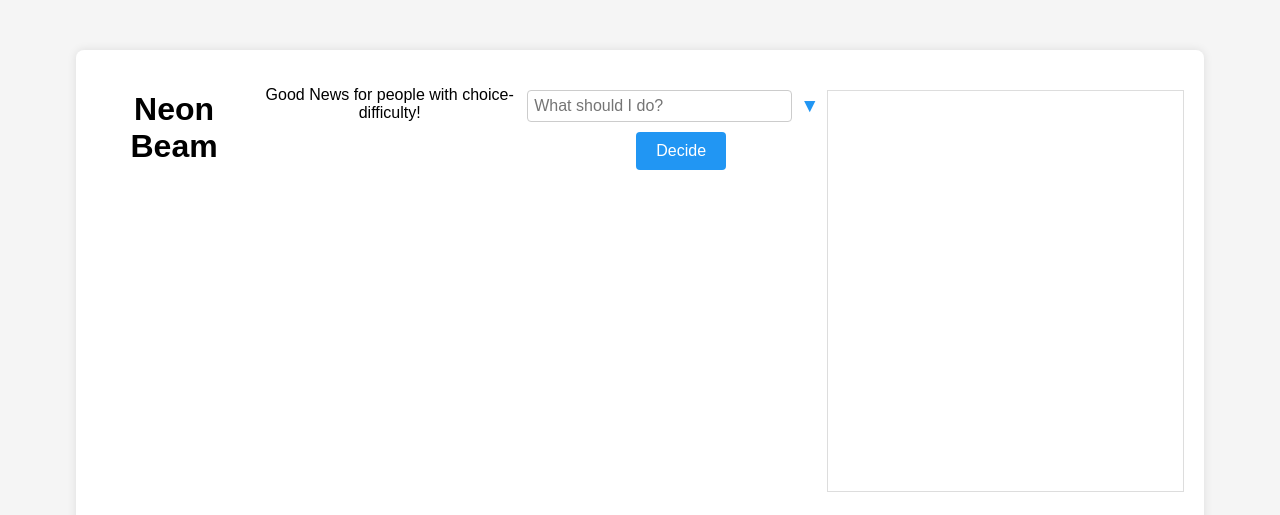
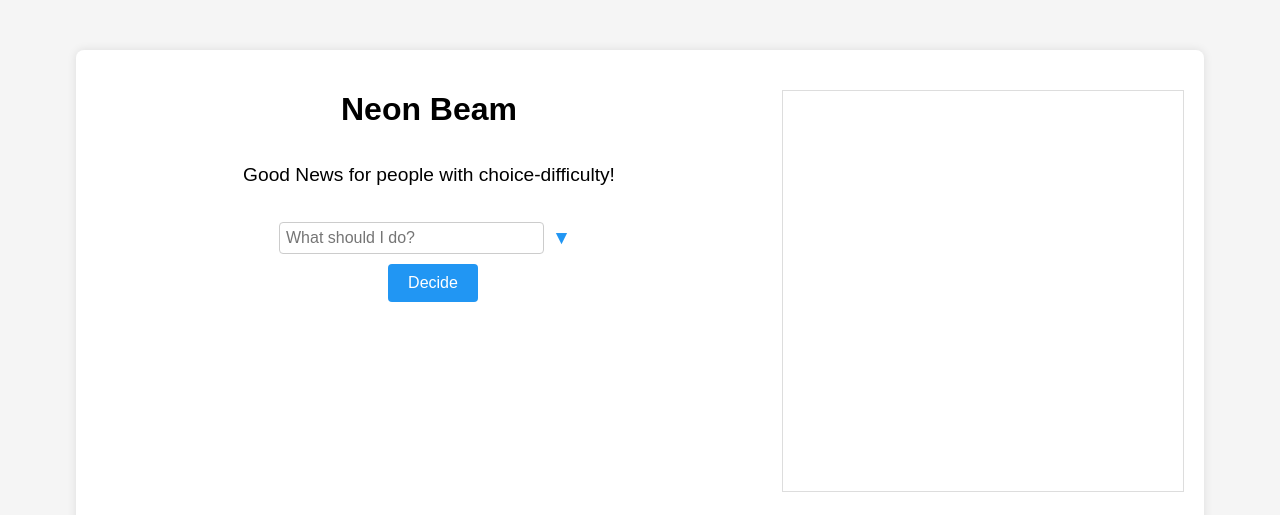
Before and after one commit to WFYishere/NeonBeam, a website: page public/index.html in a window 1280 px wide. Drawn offline with Linux system fonts and the light colour scheme.

Commit message:
html reorganize for section devide

```diff
--- a/public/index.html
+++ b/public/index.html
@@ -12,6 +12,8 @@
 
   <body>
     <div class="container">
+        <!-- Left Section -->
+        <div class="left-section">
             <h1>Neon Beam</h1>
             <p>Good News for people with choice-difficulty!</p>
 
@@ -28,10 +30,7 @@
                     </div>
                 </div>
 
-
-
                 <button id="askBtn" class="center-button">Decide</button>
-
 
                 <div id="progress-container" style="display: none;">
                     <div id="progress-bar"></div>
@@ -40,11 +39,15 @@
 
             <div id="chosenOption"></div>
             <button id="stopBtn" class="center-button" style="display: none;">Stop</button>
+        </div>
+
+        <!-- Right Section -->
+        <div class="right-section">
             <div id="cloud-container"></div>
+        </div>
     </div>
 
     <script src="./script.js"></script>
     <script src="./decisionHandler.js"></script>
-
   </body>
 </html>
--- a/public/style.css
+++ b/public/style.css
@@ -22,8 +22,22 @@
     height: calc(90vh - 100px); /* Full viewport height minus 80px */
 }
 
-h1 {
+/* Style the left section (text, input, and button) */
+.left-section {
+    flex: 1; /* Take up equal space */
+    margin-right: 20px; /* Space between sections */
+    display: flex;
+    flex-direction: column;
+    justify-content: flex-start;
+}
+
+.left-section h1 {
     font-size: 2rem;
+    margin-bottom: 1rem;
+}
+
+.left-section p {
+    font-size: 1.2rem;
     margin-bottom: 1rem;
 }
 
```
Lines whose indentation alone changed are shown as unchanged.
